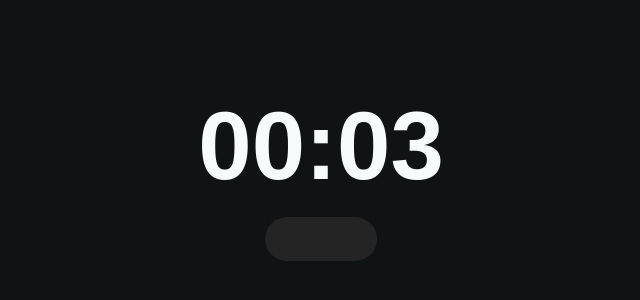
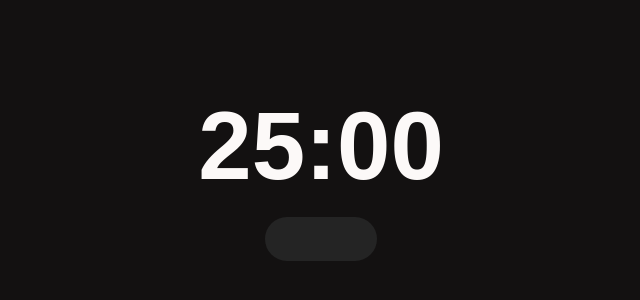
Before and after one commit to crisfeitosa/focus-timer-v2, a plain HTML site: page index.html in a window 1280 px wide. Shown: the part 224-524 px from the top of the page, without its empty margins (319-959 px from the left). Drawn offline with Linux system fonts and the light colour scheme.

Commit message:
FocusTimer finalizado

```diff
--- a/src/main.js
+++ b/src/main.js
@@ -1,4 +1,4 @@
 import './toggle-mode.js';
 import * as FocusTimer from "./FocusTimer/index.js";
 
-FocusTimer.start(0, 3);
+FocusTimer.start(25, 0);
--- a/style.css
+++ b/style.css
@@ -5,7 +5,7 @@
 }
 
 :root {
-  --hue: 194;
+  --hue: 10;
   --bg-color: hsl(var(--hue), 5%, 7%);
   --text-color: hsl(var(--hue), 40%, 98%);
   --primary-color: hsl(var(--hue), 100%, 63%);
```
